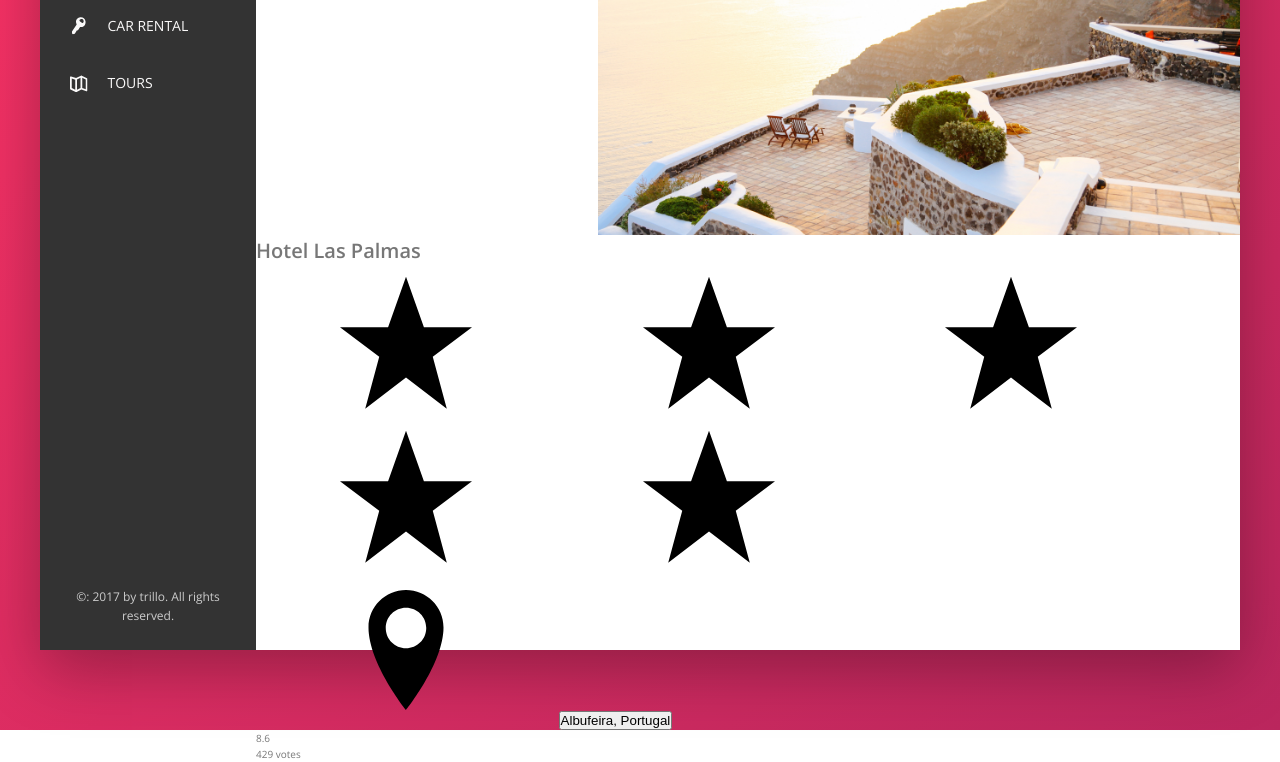
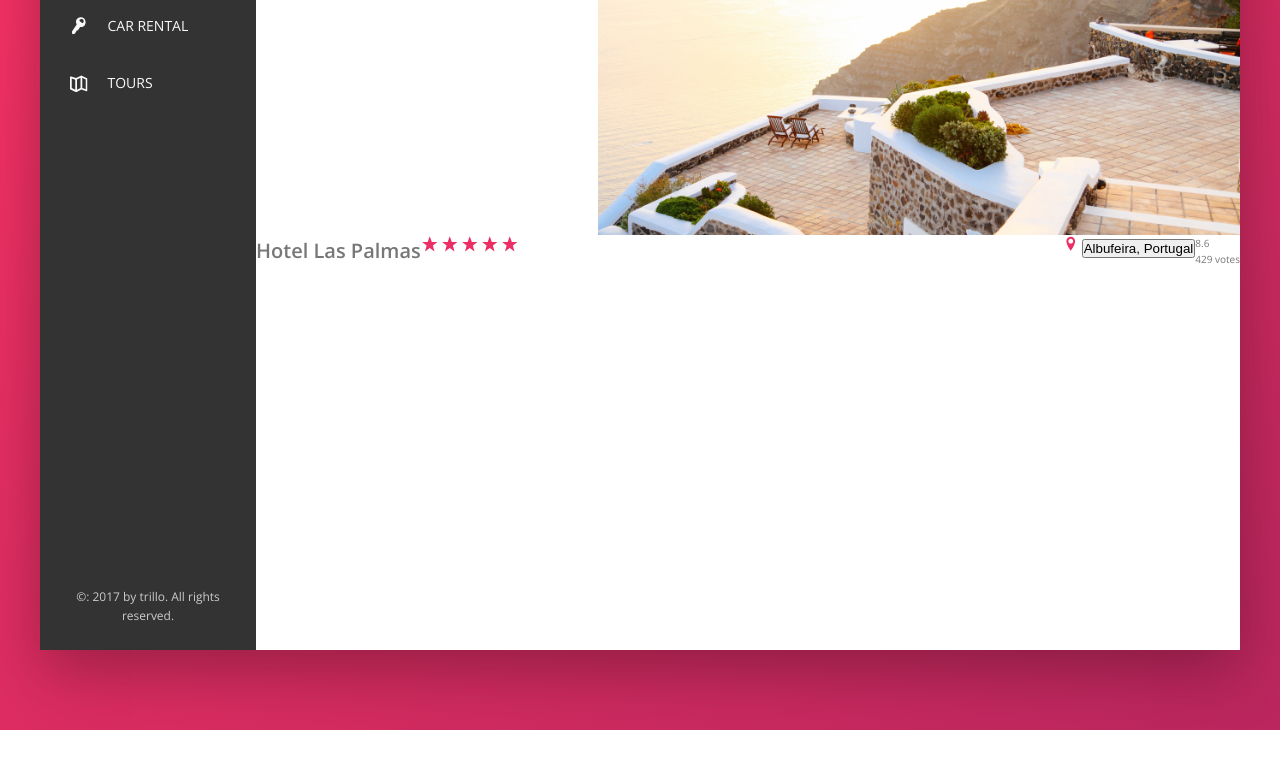
Before and after one commit to arikihamano/2-trillo, a website: page index.html in a window 1280 px wide. Shown: the part 300-1062 px from the top of the page. After the commit the page ends 1030 px from the top, so only its background shows below. Drawn offline with nearby package versions, Linux system fonts and the light colour scheme.

Commit message:
finish 80

```diff
--- a/index.html
+++ b/index.html
@@ -126,7 +126,7 @@
               <svg class="overview__icon-star">
                 <use xlink:href="img/sprite.svg#icon-star">
               </svg>
-              <svg class=overview__icon-starn">
+              <svg class="overview__icon-star">
                 <use xlink:href="img/sprite.svg#icon-star">
               </svg>
             </div>
@@ -134,12 +134,11 @@
               <svg class="overview__icon-location">
                 <use xlink:href="img/sprite.svg#icon-location-pin">
               </svg>
-              <button class="btn-inlin">Albufeira, Portugal</button>
-
-              <div class="overview__">
-                <div class="overview__rating-average">8.6</div>
-                <div class="overview__rating-count">429 votes</div>
-              </div>
+              <button class="btn-inline">Albufeira, Portugal</button>
+            </div>
+            <div class="overview__rating">
+              <div class="overview__rating-average">8.6</div>
+              <div class="overview__rating-count">429 votes</div>
             </div>
           </div>
         </main>
--- a/sass/_components.scss
+++ b/sass/_components.scss
@@ -195,3 +195,35 @@
     display: block;
   }
 }
+
+////////////////////////////////////////
+// HOTEL OVERVIEW
+.overview {
+  display: flex;
+
+  &__heading {
+  }
+
+  &__stars {
+    margin-right: auto;
+  }
+
+  &__icon-star,
+  &__icon-location {
+    width: 1.75rem;
+    height: 1.75rem;
+    fill: var(--color-primary);
+  }
+
+  &__location {
+  }
+
+  &__rating {
+  }
+
+  &__rating-average {
+  }
+
+  &__rating-count {
+  }
+}
```
Also changed, not shown: css/style.css.
